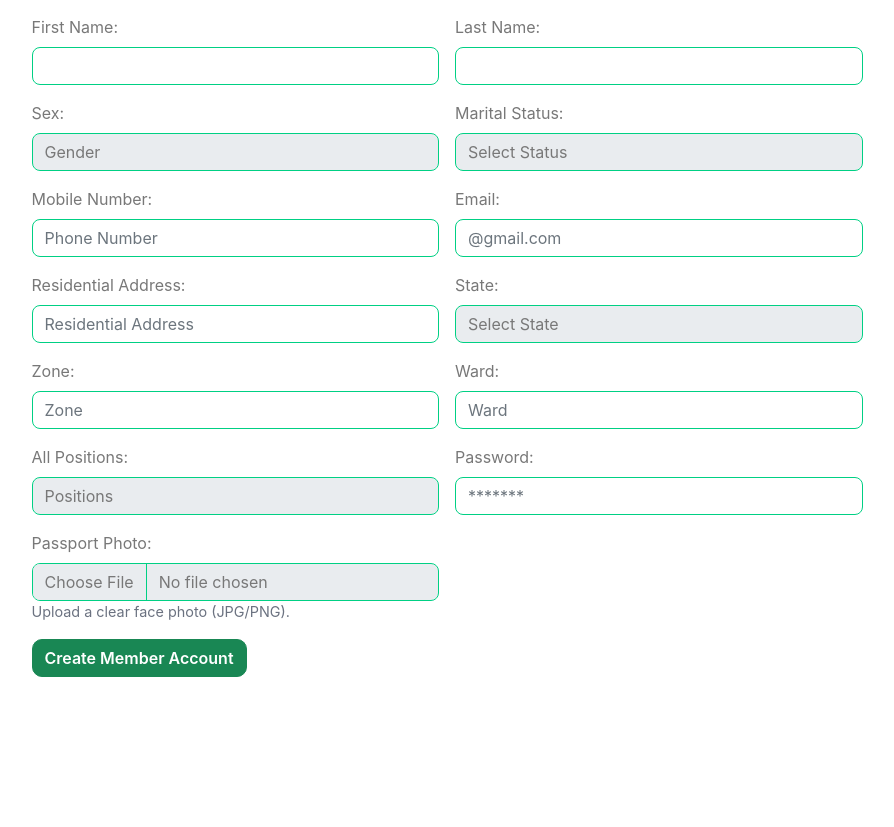
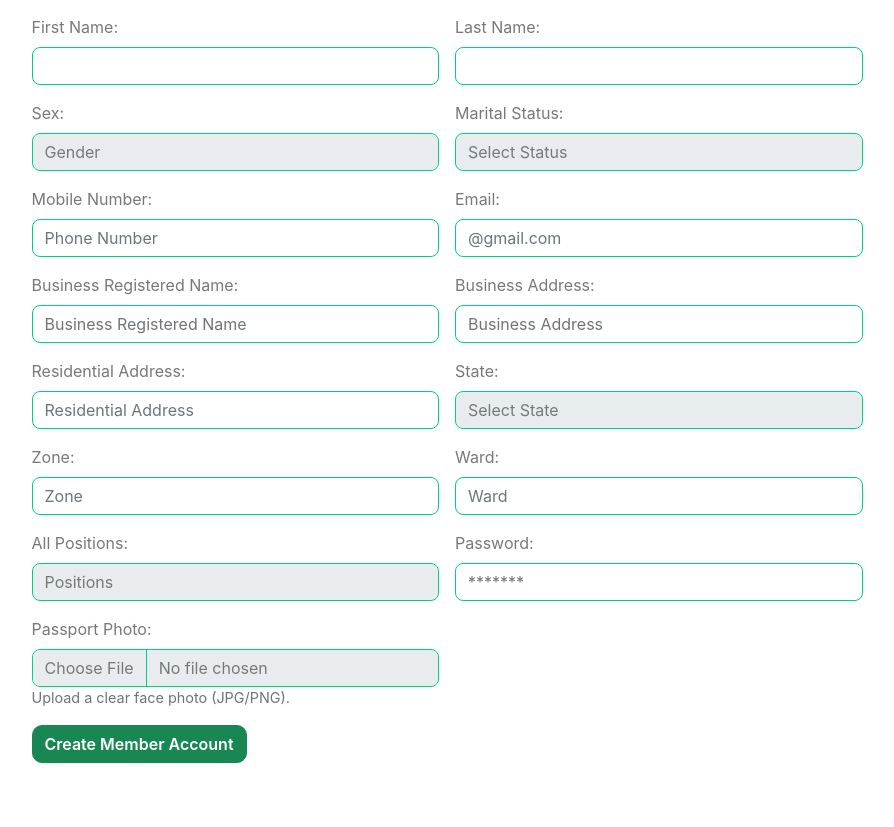
Before and after one commit to Mr-Simplicity-dev/NARAPnational, a PHP site: page /member/register.php in a window 1280 px wide. Shown: the part 105-932 px from the top of the page, without its empty margins (193-1087 px from the left). Before the commit the page ends 782 px from the top, so only its background shows below. Run offline with PHP 8.4, Linux system fonts and the light colour scheme.

Commit message:
make changes

```diff
--- a/public/member/register.php
+++ b/public/member/register.php
@@ -66,7 +66,18 @@
           <input type="email" name="email" class="form-control" required placeholder="@gmail.com">
         </div>
 
+        <div class="col-md-6">
+          <label class="form-label">Business Registered Name:</label>
+          <input type="email" name="Business Registered Name" class="form-control" required placeholder="Business Registered Name">
+        </div>
+
          <div class="col-md-6">
+          <label class="form-label">Business Address:</label>
+          <input type="email" name="Businessl Address" class="form-control" required placeholder="Business Address">
+        </div>
+
+
+        <div class="col-md-6">
           <label class="form-label">Residential Address:</label>
           <input type="email" name="Residential Address" class="form-control" required placeholder="Residential Address">
         </div>
```
